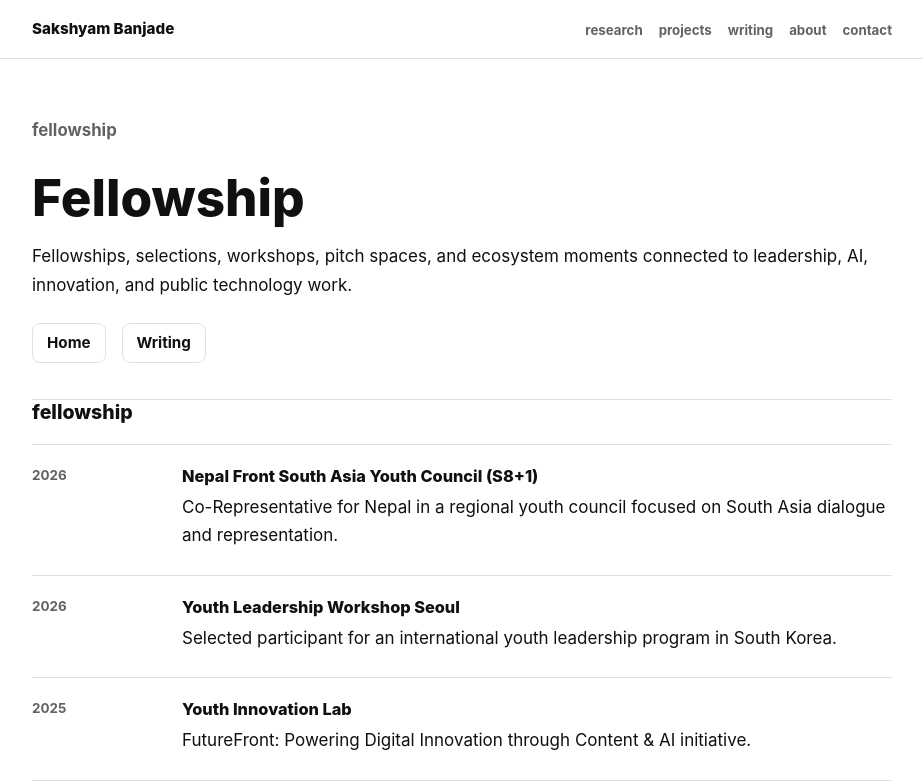
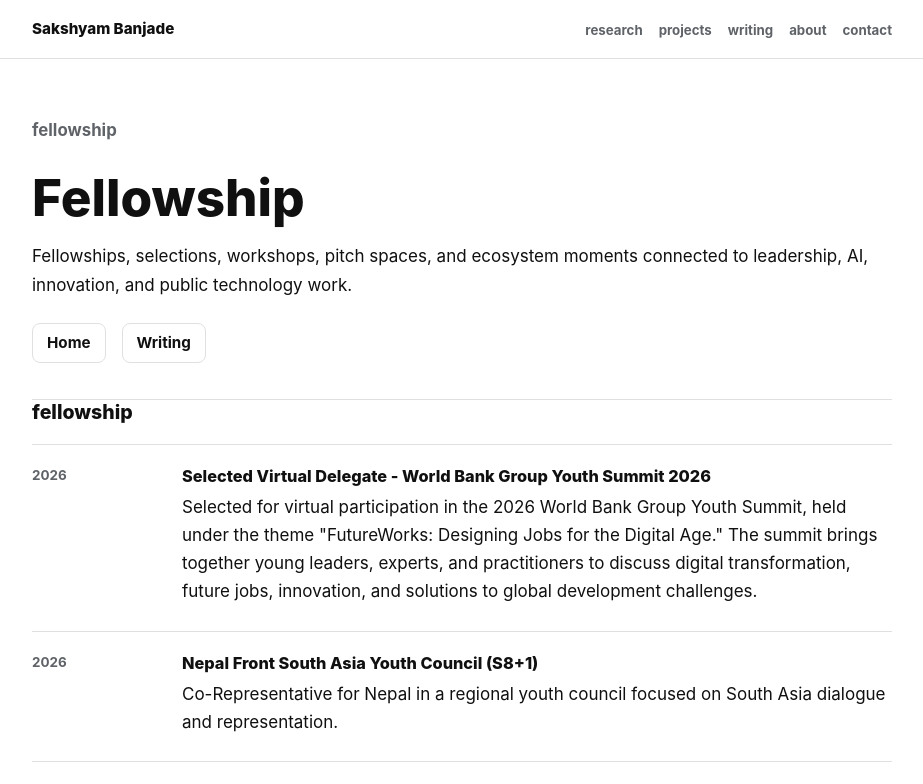
Before and after one commit to sakshyambanjade/Portfolio, a React (Vite) app: page /fellowship in a window 1280 px wide. Shown: the top 784 px of the page, without its empty margins (178-1101 px from the left). Built offline with nearby package versions, Linux system fonts and the light colour scheme.

Commit message:
Update fellowship selections

```diff
--- a/fellowship/index.html
+++ b/fellowship/index.html
@@ -56,6 +56,13 @@
         <article class="entry">
           <time>2026</time>
           <div>
+            <h3>Selected Virtual Delegate - World Bank Group Youth Summit 2026</h3>
+            <p>Selected for virtual participation in the 2026 World Bank Group Youth Summit, held under the theme &quot;FutureWorks: Designing Jobs for the Digital Age.&quot; The summit brings together young leaders, experts, and practitioners to discuss digital transformation, future jobs, innovation, and solutions to global development challenges.</p>
+          </div>
+        </article>
+        <article class="entry">
+          <time>2026</time>
+          <div>
             <h3>Nepal Front South Asia Youth Council (S8+1)</h3>
             <p>Co-Representative for Nepal in a regional youth council focused on South Asia dialogue and representation.</p>
           </div>
@@ -70,8 +77,8 @@
         <article class="entry">
           <time>2025</time>
           <div>
-            <h3>Youth Innovation Lab</h3>
-            <p>FutureFront: Powering Digital Innovation through Content &amp; AI initiative.</p>
+            <h3>FutureFront: Powering Digital Innovation through Content &amp; AI</h3>
+            <p>Selected Participant in Youth Innovation Lab&#39;s U.S. Embassy in Nepal-supported 4-day intensive bootcamp focused on digital innovation, content strategy, artificial intelligence, and youth-led problem solving. The program brought together young innovators working on technology-driven solutions for social impact in Nepal.</p>
           </div>
         </article>
         <article class="entry">
--- a/src/content.js
+++ b/src/content.js
@@ -500,6 +500,12 @@ export const leadershipItems = [
 export const fellowshipItems = [
   {
     label: "2026",
+    title: "Selected Virtual Delegate - World Bank Group Youth Summit 2026",
+    body:
+      'Selected for virtual participation in the 2026 World Bank Group Youth Summit, held under the theme "FutureWorks: Designing Jobs for the Digital Age." The summit brings together young leaders, experts, and practitioners to discuss digital transformation, future jobs, innovation, and solutions to global development challenges.',
+  },
+  {
+    label: "2026",
     title: "Nepal Front South Asia Youth Council (S8+1)",
     body: "Co-Representative for Nepal in a regional youth council focused on South Asia dialogue and representation.",
   },
@@ -510,8 +516,9 @@ export const fellowshipItems = [
   },
   {
     label: "2025",
-    title: "Youth Innovation Lab",
-    body: "FutureFront: Powering Digital Innovation through Content & AI initiative.",
+    title: "FutureFront: Powering Digital Innovation through Content & AI",
+    body:
+      "Selected Participant in Youth Innovation Lab's U.S. Embassy in Nepal-supported 4-day intensive bootcamp focused on digital innovation, content strategy, artificial intelligence, and youth-led problem solving. The program brought together young innovators working on technology-driven solutions for social impact in Nepal.",
   },
   {
     label: "2025",
```
